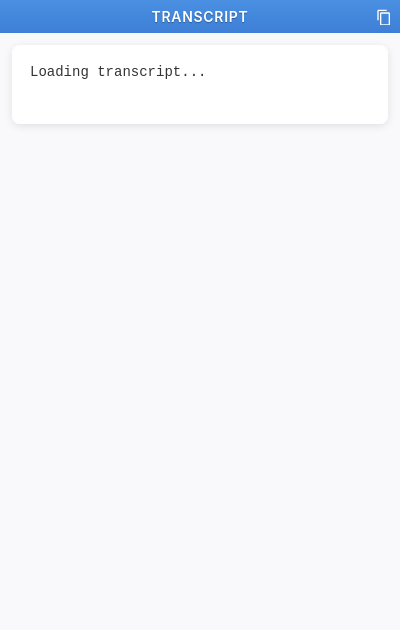
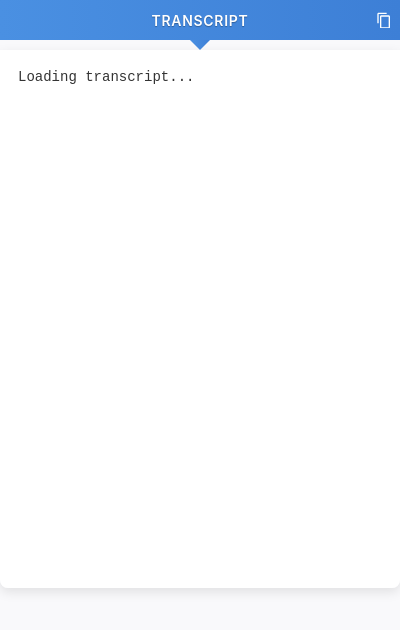
Before and after one commit to shroffsagar/udemy-transcript-safari-plugin, a browser extension: page extension/popup.html in a window 400 px wide. Drawn offline with Linux system fonts and the light colour scheme.

Commit message:
Polish popup layout

```diff
--- a/extension/popup.css
+++ b/extension/popup.css
@@ -1,30 +1,50 @@
 /* popup.css - styles for Udemy Transcript Safari Extension */
 
-/* Root variables and base styles */
+/* -----------------------------------------------------------------
+   Variables
+   ----------------------------------------------------------------- */
 :root {
   --primary-color: #4a90e2;
-  --secondary-color: #6c757d;
+  --primary-color-dark: #3d7fd6;
   --bg-color: #f9f9fb;
   --card-bg: #ffffff;
   --text-color: #333333;
+  --shadow-color: rgba(0,0,0,0.1);
   --border-radius: 8px;
+  --header-height: 40px;
+  --pointer-size: 10px;
 
   font-family: "Inter", "Roboto", sans-serif;
 }
 
+/* -----------------------------------------------------------------
+   Layout
+   ----------------------------------------------------------------- */
+html,
+body {
+  height: 100%;
+}
+
 body {
   margin: 0;
+  display: flex;
+  flex-direction: column;
   background: var(--bg-color);
   color: var(--text-color);
+  overflow: hidden;
   animation: fadeSlideDown 200ms ease-out;
 }
 
-/* Header bar */
+/* -----------------------------------------------------------------
+   Header
+   ----------------------------------------------------------------- */
 .header {
-  background: linear-gradient(to bottom, var(--primary-color), #3d7fd6);
+  height: var(--header-height);
+  background: linear-gradient(to right, var(--primary-color), var(--primary-color-dark));
   color: #fff;
-  text-align: center;
-  padding: 8px;
+  display: flex;
+  align-items: center;
+  justify-content: center;
   position: relative;
   font-size: 14px;
   font-weight: 600;
@@ -33,13 +53,25 @@ body {
   text-shadow: 0 1px 1px rgba(0,0,0,0.3);
 }
 
+.header::after {
+  content: "";
+  position: absolute;
+  bottom: calc(-1 * var(--pointer-size));
+  left: 50%;
+  transform: translateX(-50%);
+  width: calc(var(--pointer-size) * 2);
+  height: var(--pointer-size);
+  background: inherit;
+  clip-path: polygon(50% 100%, 0 0, 100% 0);
+}
+
 .copy-btn {
   position: absolute;
   right: 8px;
+  width: 16px;
+  height: 16px;
   top: 50%;
   transform: translateY(-50%);
-  width: 16px;
-  height: 16px;
   fill: #fff;
   opacity: 0;
   cursor: pointer;
@@ -50,20 +82,41 @@ body {
   opacity: 1;
 }
 
-/* Transcript container */
+.tooltip {
+  position: absolute;
+  right: 32px;
+  top: 50%;
+  transform: translateY(-50%);
+  background: var(--primary-color);
+  color: #fff;
+  padding: 2px 6px;
+  border-radius: 4px;
+  font-size: 12px;
+  opacity: 0;
+  pointer-events: none;
+  transition: opacity 0.2s;
+}
+
+.tooltip.show {
+  opacity: 1;
+}
+
+/* -----------------------------------------------------------------
+   Card
+   ----------------------------------------------------------------- */
 .transcript-card {
-  margin: 12px;
+  flex: 1;
   background: var(--card-bg);
-  border-radius: var(--border-radius);
-  box-shadow: 0 2px 8px rgba(0,0,0,0.1);
+  border-radius: 0 0 var(--border-radius) var(--border-radius);
+  box-shadow: 0 4px 12px var(--shadow-color);
+  margin-top: var(--pointer-size);
   padding: 16px;
   max-height: 60vh;
-  overflow: auto;
+  overflow-y: auto;
 }
 
 #transcript {
   width: 100%;
-  height: 100%;
   border: none;
   background: transparent;
   resize: none;
@@ -76,7 +129,9 @@ body {
   outline: none;
 }
 
-/* Scrollbar styling */
+/* -----------------------------------------------------------------
+   Scrollbar
+   ----------------------------------------------------------------- */
 .transcript-card::-webkit-scrollbar {
   width: 8px;
 }
@@ -91,7 +146,9 @@ body {
   border-radius: var(--border-radius);
 }
 
-/* Animations */
+/* -----------------------------------------------------------------
+   Animations
+   ----------------------------------------------------------------- */
 @keyframes fadeSlideDown {
   from {
     opacity: 0;
@@ -103,16 +160,16 @@ body {
   }
 }
 
-/* Dark mode */
+/* -----------------------------------------------------------------
+   Dark Mode
+   ----------------------------------------------------------------- */
 @media (prefers-color-scheme: dark) {
   :root {
     --bg-color: #1c1c1e;
     --card-bg: #2c2c2e;
     --text-color: #f2f2f7;
-  }
-
-  .transcript-card {
-    box-shadow: 0 2px 8px rgba(0,0,0,0.5);
+    --shadow-color: rgba(0,0,0,0.6);
+    --primary-color-dark: #356abf;
   }
 
   .copy-btn {
--- a/extension/popup.html
+++ b/extension/popup.html
@@ -2,6 +2,7 @@
 <html>
 <head>
   <meta charset="utf-8">
+  <meta name="viewport" content="width=device-width, initial-scale=1">
   <title>Udemy Transcript</title>
   <link rel="stylesheet" href="popup.css">
 </head>
@@ -12,6 +13,7 @@
       <path d="M16 1H4c-1.1 0-2 .9-2 2v14h2V3h12V1z"/>
       <path d="M19 5H8c-1.1 0-2 .9-2 2v16c0 1.1.9 2 2 2h11c1.1 0 2-.9 2-2V7c0-1.1-.9-2-2-2zm0 18H8V7h11v16z"/>
     </svg>
+    <span id="copy-tooltip" class="tooltip">Copied!</span>
   </div>
   <div class="transcript-card">
     <textarea id="transcript" readonly>Loading transcript...</textarea>
--- a/extension/popup.js
+++ b/extension/popup.js
@@ -1,9 +1,14 @@
 document.addEventListener('DOMContentLoaded', function () {
   const copyBtn = document.getElementById('copy-btn');
+  const tooltip = document.getElementById('copy-tooltip');
   if (copyBtn) {
     copyBtn.addEventListener('click', function () {
       const textarea = document.getElementById('transcript');
       navigator.clipboard.writeText(textarea.value);
+      if (tooltip) {
+        tooltip.classList.add('show');
+        setTimeout(() => tooltip.classList.remove('show'), 1200);
+      }
     });
   }
 
```
